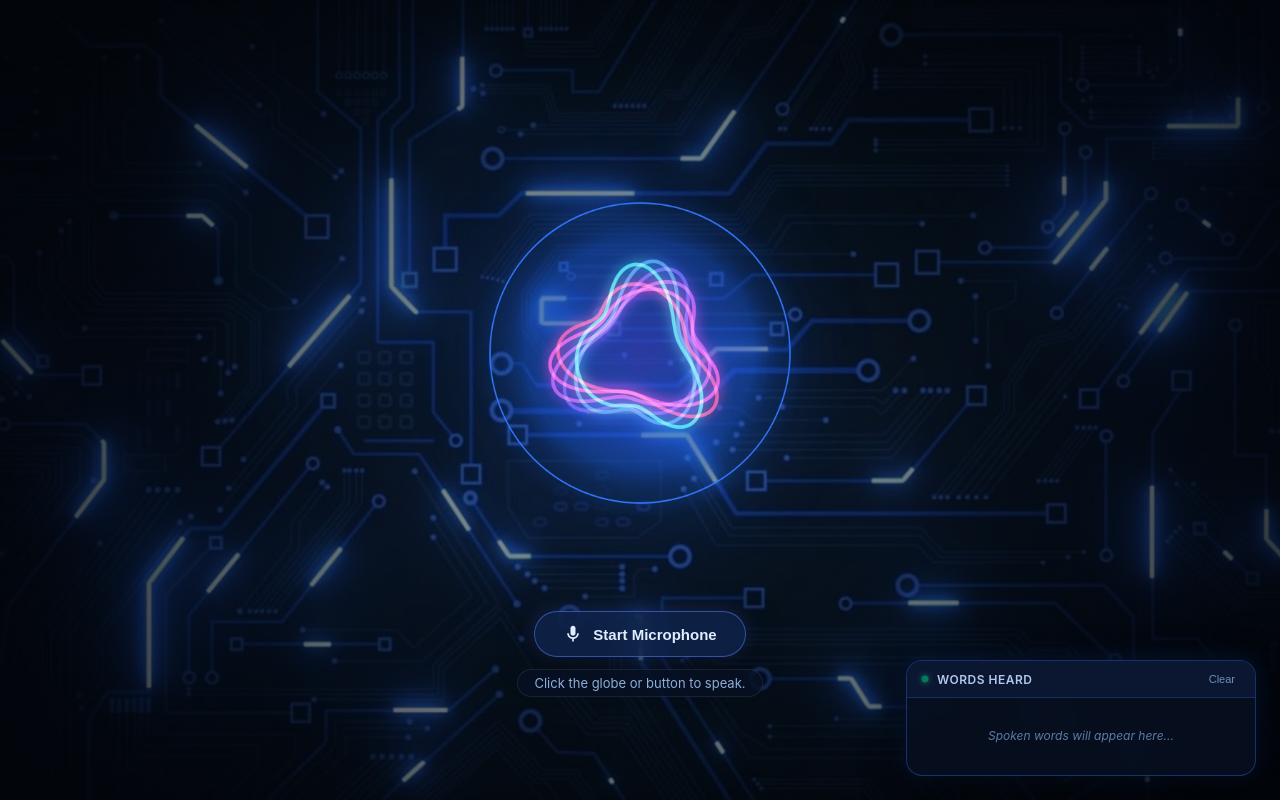
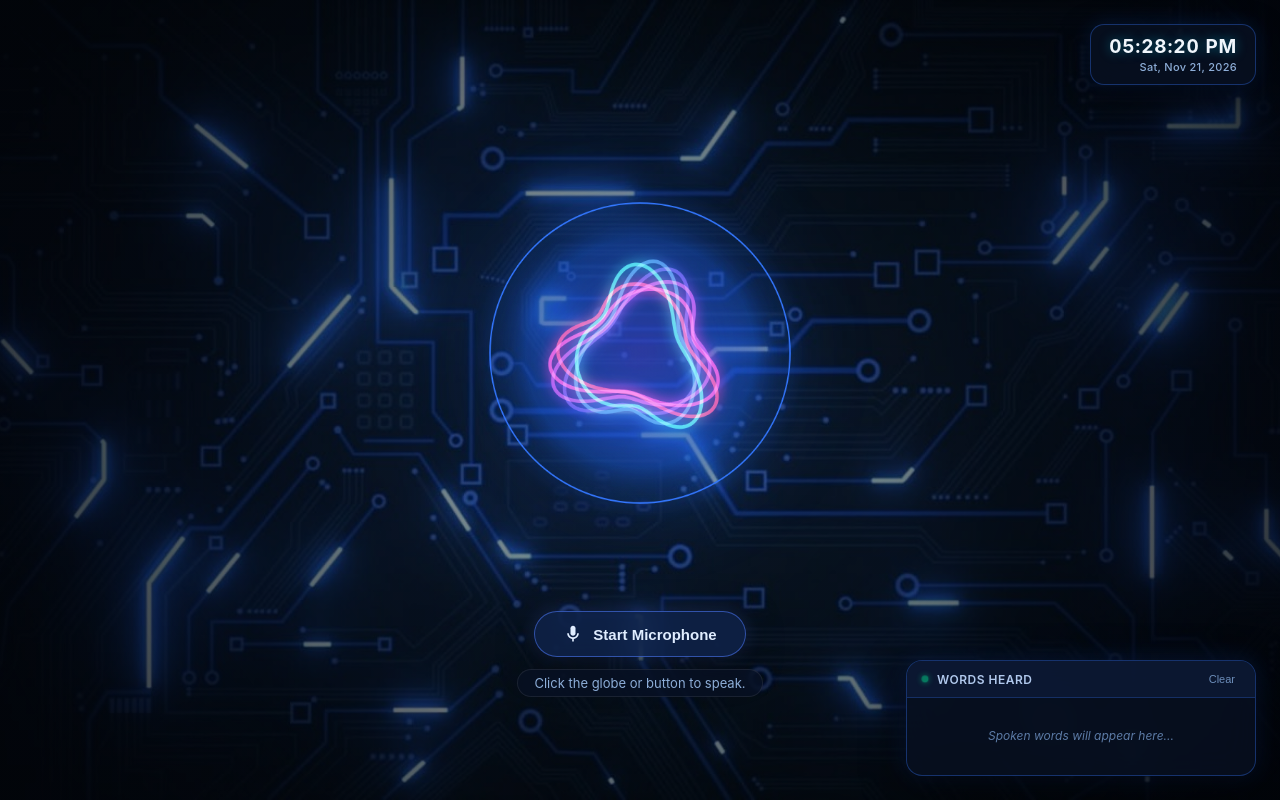
Before and after one commit to avaisraza-078/Voice-Assistant, a plain HTML site: page index.html in a window 1280 px wide. Drawn offline with Linux system fonts and the light colour scheme; no server answers; files whose address does not match are found by name.

Commit message:
feat: add live date and time widget to GUI and web interface

```diff
--- a/index.html
+++ b/index.html
@@ -114,6 +114,41 @@
       color: #00f59b;
       border-color: rgba(0, 245, 155, 0.45);
       box-shadow: 0 0 18px rgba(0, 245, 155, 0.25);
+    }
+
+    /* TOP RIGHT SIDE: Live Date & Time Widget */
+    .datetime-panel {
+      position: fixed;
+      top: 24px;
+      right: 24px;
+      background: rgba(8, 16, 34, 0.82);
+      backdrop-filter: blur(16px);
+      -webkit-backdrop-filter: blur(16px);
+      border: 1px solid rgba(52, 120, 255, 0.35);
+      border-radius: 14px;
+      padding: 10px 18px;
+      box-shadow: 0 10px 30px rgba(0, 0, 0, 0.5), 0 0 20px rgba(34, 106, 255, 0.18);
+      display: flex;
+      flex-direction: column;
+      align-items: flex-end;
+      gap: 2px;
+      z-index: 10;
+      pointer-events: none;
+      user-select: none;
+    }
+    .datetime-time {
+      font-size: 19px;
+      font-weight: 700;
+      color: #f0f6fc;
+      letter-spacing: 0.8px;
+      font-variant-numeric: tabular-nums;
+      text-shadow: 0 0 12px rgba(0, 210, 255, 0.4);
+    }
+    .datetime-date {
+      font-size: 11px;
+      font-weight: 500;
+      color: #8daed8;
+      letter-spacing: 0.3px;
     }
 
     /* RIGHT SIDE BOTTOM WIDGET: All Words Taken / Live Transcript */
@@ -259,6 +294,12 @@
     <p id="status" role="status">Click the globe or button to speak.</p>
   </main>
 
+  <!-- Top Right Side: Live Date & Time Widget -->
+  <aside class="datetime-panel" aria-label="Current date and time">
+    <div class="datetime-time" id="datetime-time">--:--:-- --</div>
+    <div class="datetime-date" id="datetime-date">Loading date...</div>
+  </aside>
+
   <!-- Right Side Bottom: All Words That Take Panel -->
   <aside class="transcript-panel" aria-label="Spoken words history">
     <div class="transcript-header">
@@ -288,6 +329,21 @@
     let ctx, stream, analyser, data, level = 0, active = false;
     let isProcessing = false;
     let recognition = null;
+
+    const timeElem = document.querySelector('#datetime-time');
+    const dateElem = document.querySelector('#datetime-date');
+
+    function updateClock() {
+      const now = new Date();
+      if (timeElem) {
+        timeElem.textContent = now.toLocaleTimeString([], { hour: '2-digit', minute: '2-digit', second: '2-digit', hour12: true });
+      }
+      if (dateElem) {
+        dateElem.textContent = now.toLocaleDateString([], { weekday: 'short', month: 'short', day: 'numeric', year: 'numeric' });
+      }
+    }
+    updateClock();
+    setInterval(updateClock, 1000);
 
     button.onclick = toggleMicrophone;
     c.onclick = toggleMicrophone;
```
Also changed, not shown: 1 other file.
